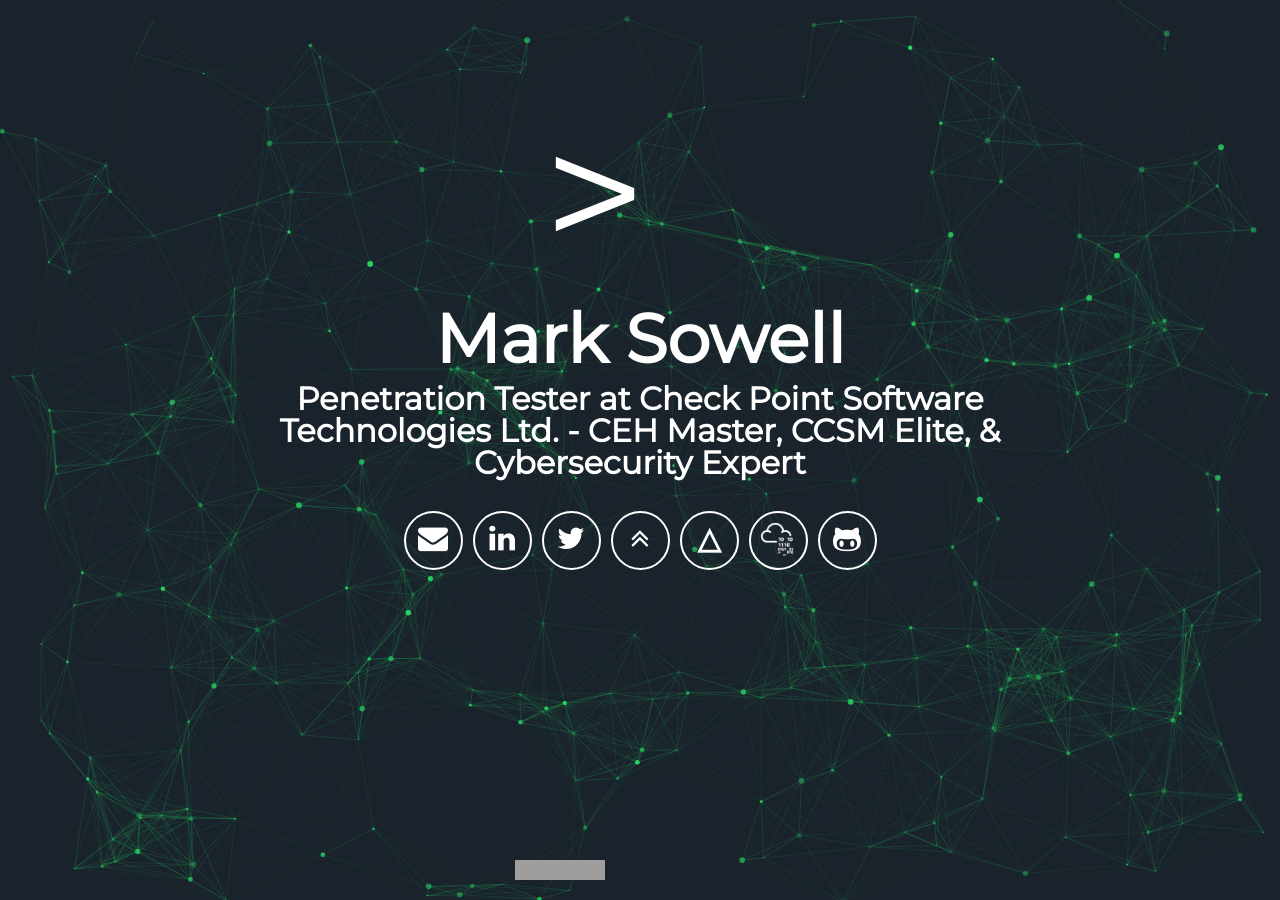
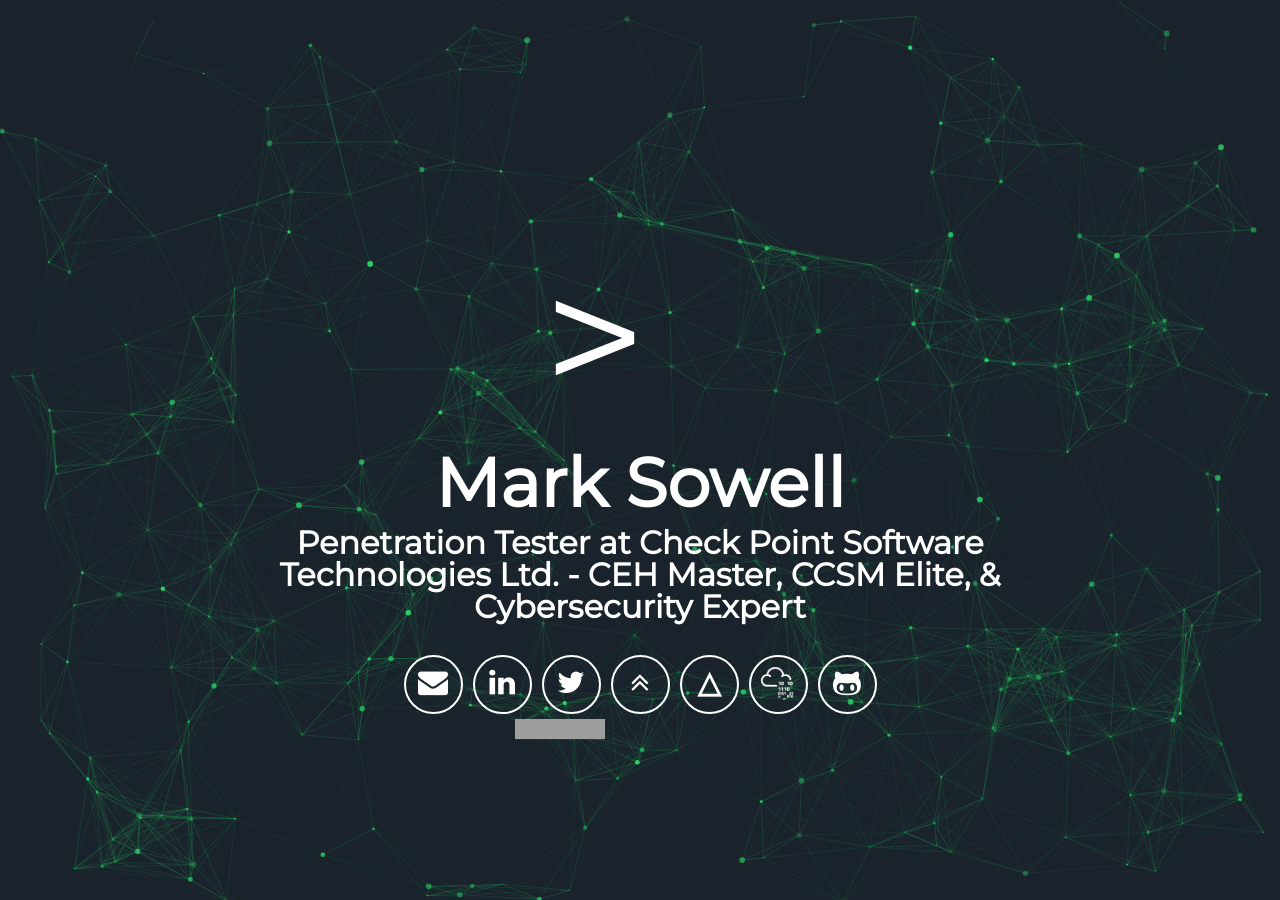
Before and after one commit to marksowell/marksowell-archive.github.io, a Jekyll site: the page built from index.html, in a window 1280 px wide. Built offline with Jekyll 4.4.1, drawn with Linux system fonts in a browser that asks for light colours; some web fonts are replaced; grey boxes are pictures that could not be loaded.

Commit message:
Update header.html

```diff
--- a/_includes/header.html
+++ b/_includes/header.html
@@ -1,5 +1,5 @@
 <div id="particles-js">
-  <div class="header" style="min-width:80%; height:100lvh;">
+  <div class="header" style="min-width:80%;">
       <h1>
         <span style="font-size:180px;margin-bottom: 10px;color: white;font-weight: 200;">&gt;<span class="blinking">_</span></span>
         <span style="margin-bottom:10px;" class="site-title">{{ site.username }}</span>
@@ -18,7 +18,7 @@
 <!--<a aria-label="HackerRank profile" target="_blank" href="https://www.hackerrank.com/marksowell"><i class="icon fa fa-code" aria-hidden="true"></i></a>-->
 <!--<a aria-label="HackerOne profile" target="_blank" href="https://hackerone.com/marksowell"><i class="icon fa fa-bug" aria-hidden="true"></i></a>-->
       </div>
-      <div class="status-container" style="width: 100%; justify-content: center; position: absolute; display: flex; bottom: 10px;">
+      <div class="status-container">
         <iframe src="https://status.marksowell.com/badge?theme=dark" width="250" height="30" frameborder="0" scrolling="no"></iframe>
       </div>
   </div>
```
